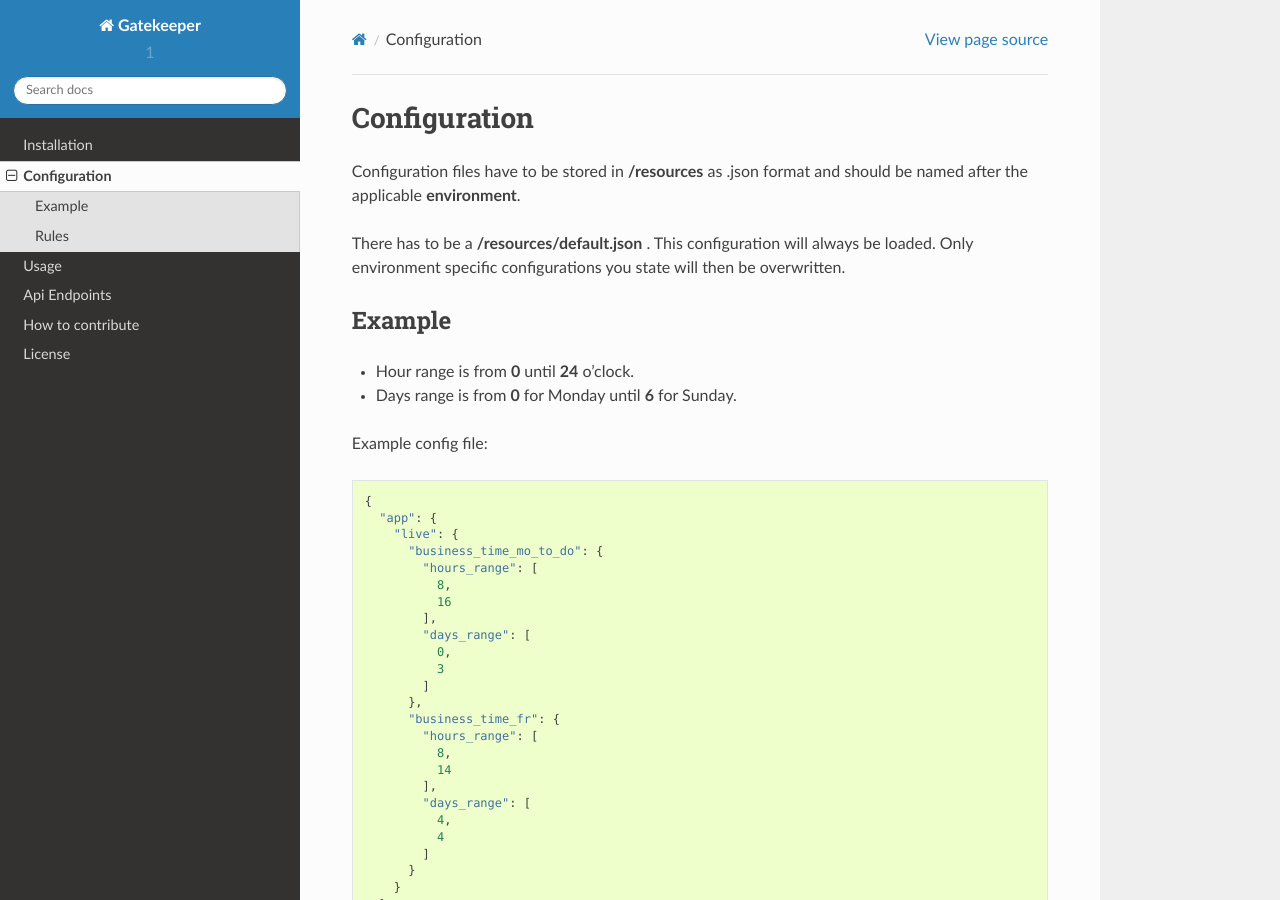
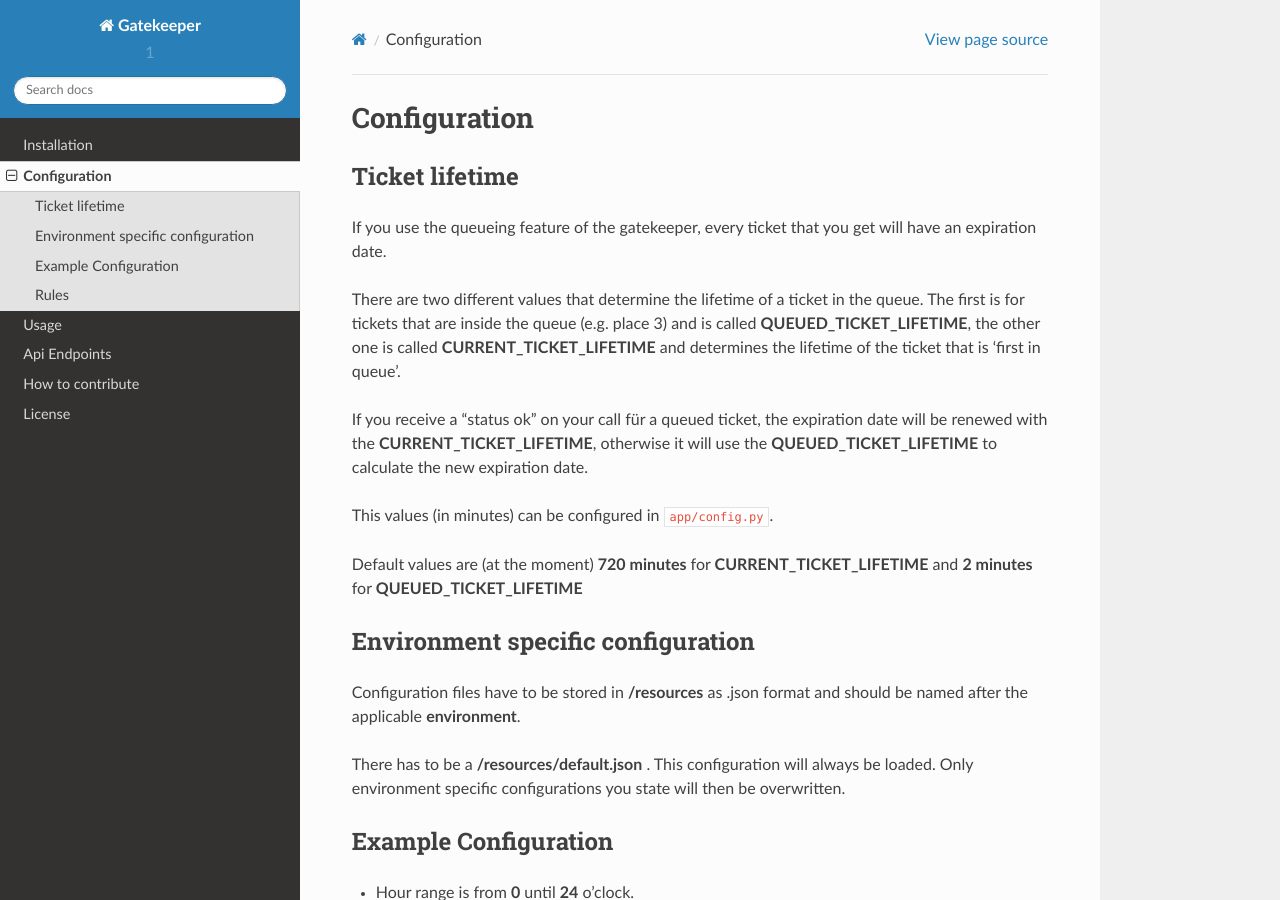
Before and after one commit to otto-de/gatekeeper, a Sphinx documentation site: the page built from docs/configuration.rst, in a window 1280 px wide and 900 px high. Built offline with Sphinx 7.4.7 and the Read the Docs theme 2.0.0, drawn with Linux system fonts in a browser that asks for light colours.

Commit message:
Refactor variable naming and update docs

```diff
--- a/docs/configuration.rst
+++ b/docs/configuration.rst
@@ -1,13 +1,32 @@
 Configuration
 =============
+
+Ticket lifetime
+---------------
+If you use the queueing feature of the gatekeeper, every ticket that you get will have an expiration date.
+
+There are two different values that determine the lifetime of a ticket in the queue.
+The first is for tickets that are inside the queue (e.g. place 3) and is called **QUEUED_TICKET_LIFETIME**,
+the other one is called **CURRENT_TICKET_LIFETIME** and determines the lifetime of the ticket that is 'first in queue'.
+
+If you receive a "status ok" on your call für a queued ticket, the expiration date will be renewed with the **CURRENT_TICKET_LIFETIME**,
+otherwise it will use the **QUEUED_TICKET_LIFETIME** to calculate the new expiration date.
+
+This values (in minutes) can be configured in ``app/config.py``.
+
+Default values are (at the moment) **720 minutes** for **CURRENT_TICKET_LIFETIME** and **2 minutes** for **QUEUED_TICKET_LIFETIME**
+
+Environment specific configuration
+----------------------------------
+
 Configuration files have to be stored in **/resources** as .json format and should be named
 after the applicable **environment**.
 
 There has to be a **/resources/default.json** . This configuration will always be loaded. Only environment specific
 configurations you state will then be overwritten.
 
-Example
--------
+Example Configuration
+---------------------
 
 - Hour range is from **0** until **24** o'clock.
 - Days range is from **0** for Monday until **6** for Sunday.
```
Also changed, not shown: 3 other files.
